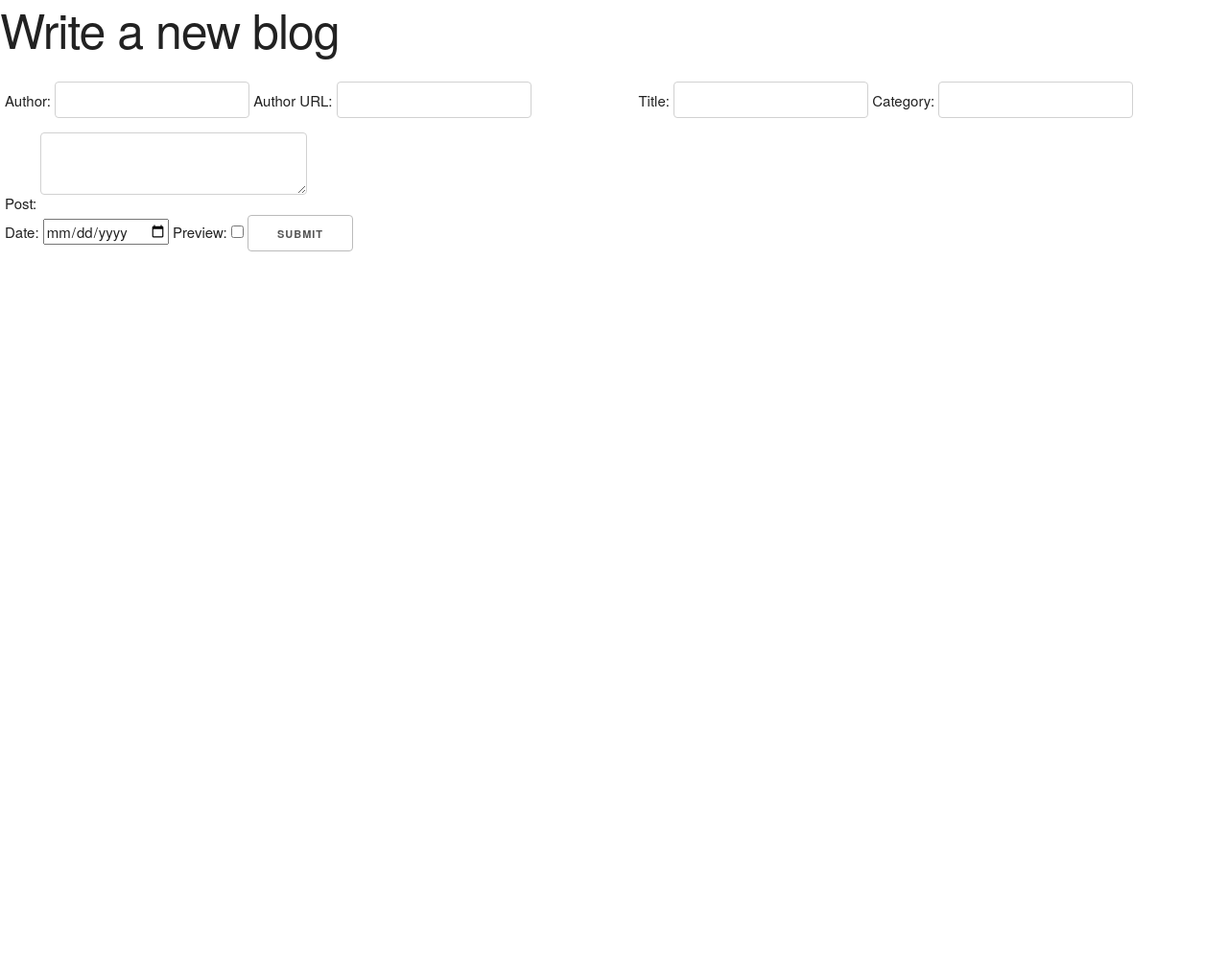
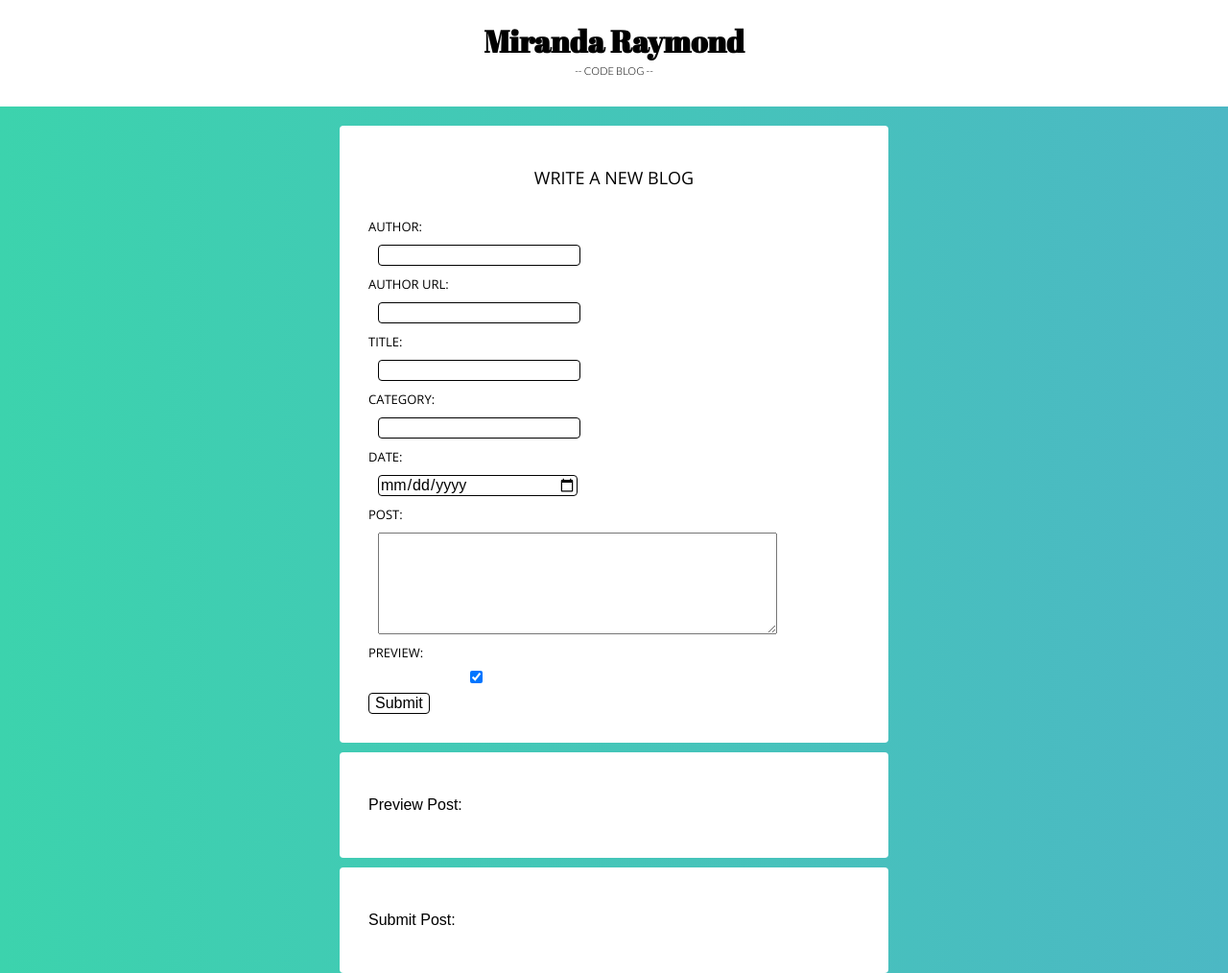
Before and after one commit to mirandalily/code-blog, a plain HTML site: page new.html in a window 1280 px wide. Shown: the whole page at 96% size. Before the commit the page ends 800 px from the top, so only its background shows below. Drawn offline with nearby package versions, Linux system fonts and the light colour scheme.

Commit message:
worked on styles and got everything looking uniform

```diff
--- a/new.html
+++ b/new.html
@@ -5,8 +5,11 @@
     <meta name="viewport" content="width=device-width, initial-scale=1">
 
     <link rel="stylesheet" type="text/css" href="styles/normalize.css">
-    <link rel="stylesheet" type="text/css" href="styles/skeleton.css">
     <link rel="stylesheet" type="text/css" href="styles/new.css">
+    <link href='https://fonts.googleapis.com/css?family=Lato:300' rel='stylesheet' type='text/css'>
+    <link href='https://fonts.googleapis.com/css?family=Abril+Fatface' rel='stylesheet' type='text/css'>
+    <link href='https://fonts.googleapis.com/css?family=Open+Sans:400,300' rel='stylesheet' type='text/css'>
+    <link href='https://fonts.googleapis.com/css?family=Oswald' rel='stylesheet' type='text/css'>
 
     <title>New Post</title>
     <script id="previewtemplate" type="text/x-handlebars-template">
@@ -29,38 +32,53 @@
     </script>
   </head>
   <body>
-    <h1>Write a new blog</h1>
+    <header>
+      <h1>
+        Miranda Raymond
+      </h1>
+      <p>-- code blog --</p>
+    </header>
+
+    <main>
     <form>
+      <h1>Write a new blog</h1>
       <div class="row">
         <div class="six columns">
-          Author: <input type='text' name='author'>
-          Author URL: <input type='text' name='authorUrl'>
+          <span id="newauth">Author:</span> <input type='text' name='author'>
+          <span id="newurl">Author URL:</span> <input type='text' name='authorUrl'>
         </div>
         <div class="six columns">
-          Title: <input type='text' name='title'>
-          Category: <input type='text' name='category'>
+          <span id="newtitle">Title:</span> <input type='text' name='title'>
+          <span id="newcat">Category:</span> <input type='text' name='category'>
+          <span id="newdate">Date:</span> <input type='date' name='publishedOn'>
         </div>
       </div>
       <div class="row">
         <div class="u-full-width">
-          Post: <textarea name='body' row='6' cols='30'>
+          <span id="newbody">Post:</span> <textarea id="textarea_1" name='body' row='6' cols='30'>
           </textarea>
         </div>
       </div>
       <div class="row">
         <div class="u-full-width">
-          Date: <input type='date' name='publishedOn'>
-          Preview: <input type='checkbox' name='preview'>
+          <span id="newprev">Preview:</span> <input type='checkbox' name='preview' checked="checked">
           <button class='click'>Submit</button>
         </div>
       </div>
     </form>
 
-    <div id="previewSection"></div>
+    <div id="prevtext">
+      <p>Preview Post:</p>
+        <div id="previewSection"></div>
+    </div>
 
-    <div id="submitArea"></div>
+    <div id="subtext">
+      <p>Submit Post:</p>
+      <div id="submitArea"></div>
+    </div>
+  </main>
 
-    <script src="scripts/jquery-2.1.4.js"></script>
+    <script src="scripts/jquery.js"></script>
     <script src='https://cdnjs.cloudflare.com/ajax/libs/handlebars.js/4.0.5/handlebars.js'></script>
     <script src="https://cdnjs.cloudflare.com/ajax/libs/marked/0.3.5/marked.min.js"></script>
     <script src="https://cdnjs.cloudflare.com/ajax/libs/highlight.js/9.0.0/highlight.min.js"></script>
--- a/scripts/new.js
+++ b/scripts/new.js
@@ -1,4 +1,4 @@
-var PreviewArticle = function(prev){
+var PreviewArticle = function(prev) {
   this.author = prev.author;
   this.authorSlug = prev.author.replace(/\ /g, '');
   this.title = prev.title;
@@ -29,13 +29,13 @@ var getFormData = function () {
     authorUrl: $('input[name=authorUrl]').val(),
     title: $('input[name=title]').val(),
     category: $('input[name=category]').val(),
-    date: $('input[name=publishedOn]').val(),
+    publishedOn: $('input[name=publishedOn]').val(),
     body: $('textarea[name=body]').val()
   };
   return (grabber);
 };
 
-$('button').on('click', function(event) {
+$('button.click').on('click', function(event) {
   event.preventDefault();
   var formClick = getFormData();
   console.log(formClick);
@@ -49,6 +49,7 @@ $('form').change(function(){
   var formPreview = getFormData();
   var temp = new PreviewArticle(formPreview);
   temp.toHTML('#previewSection');
+
 });
 
 $('input[name=preview]').on('click', function(){
--- a/styles/new.css
+++ b/styles/new.css
@@ -1,24 +1,172 @@
-p {
-  color: #7799FF;
-  padding: 1px;
+body {
+  background: #4CB8C4; /* fallback for old browsers */
+  background: -webkit-linear-gradient(to left, #4CB8C4 , #3CD3AD); /* Chrome 10-25, Safari 5.1-6 */
+  background: linear-gradient(to left, #4CB8C4 , #3CD3AD); /* W3C, IE 10+/ Edge, Firefox 16+, Chrome 26+, Opera 12+, Safari 7+ */
+}
+/*Header & Navigation*/
+
+header {
+  background: white;
+  width: 100%;
+  padding: 20px;
+  margin-top: -20px;
+  margin-left: -20px;
+  position: relative
 }
 
-h1, h2, h3 {
-  style: strong;
-  color: FF9999;
-  font-family: cursive Times serif;
+
+header h1 {
+  display: block;
+  text-align: center;
+  font-family: 'Abril Fatface', cursive;
+  margin-bottom: -8px;
 }
 
-article {
-  border: 1px solid black;
-  border-radius: 3px;
-  padding: 1px;
+header p {
+  display: block;
+  text-align: center;
+  text-transform: uppercase;
+  font-size: 11px;
+  font-family: 'Lato', sans-serif;
 }
 
-img {
-  max-width: 100%;
+nav ul li {
+  display: block;
+}
+
+nav {
+  margin-bottom: 50px;
+  margin-top: -13px;
+}
+
+nav ul li {
+  list-style: none;
+  display: inline;
+  font-family: 'Open Sans', sans-serif;
+  font-weight: 300;
+  text-transform: uppercase;
+}
+
+form span{
+  font-family: 'Open Sans', sans-serif;
+  font-weight: 400;
+  text-transform: uppercase;
+  font-size: 13px;
 }
 
 form {
-  padding: 5px;
+  background: white;
+  padding: 30px;
+  width: 40%;
+  margin: 0 auto;
+  border-radius: 4px 4px 4px 4px;
+  -moz-border-radius: 4px 4px 4px 4px;
+  -webkit-border-radius: 4px 4px 4px 4px;
+  margin-top: 20px;
 }
+
+form h1 {
+  text-align: center;
+  font-family: 'Open Sans', sans-serif;
+  font-weight: 400;
+  text-transform: uppercase;
+  font-size: 18px;
+  margin-bottom: 30px;
+}
+
+form input {
+  border-radius: 4px 4px 4px 4px;
+  -moz-border-radius: 4px 4px 4px 4px;
+  -webkit-border-radius: 4px 4px 4px 4px;
+   box-shadow: none;
+   border: 1px solid black;
+   display: block;
+   margin: 10px;
+   width: 40%;
+}
+
+textarea {
+  display: block;
+  margin: 10px;
+  height: 100px;
+  width: 80%;
+}
+
+button.click {
+  background: white;
+  border: 1px solid black;
+  border-radius: 4px 4px 4px 4px;
+  -moz-border-radius: 4px 4px 4px 4px;
+  -webkit-border-radius: 4px 4px 4px 4px;
+  margin: 0 auto;
+}
+
+#prevtext {
+  background: white;
+  margin: 0 auto;
+  width: 40%;
+  border-radius: 4px 4px 4px 4px;
+  -moz-border-radius: 4px 4px 4px 4px;
+  -webkit-border-radius: 4px 4px 4px 4px;
+  margin-top: 10px;
+  padding: 30px;
+}
+
+#subtext {
+  background: white;
+  margin: 0 auto;
+  width: 40%;
+  border-radius: 4px 4px 4px 4px;
+  -moz-border-radius: 4px 4px 4px 4px;
+  -webkit-border-radius: 4px 4px 4px 4px;
+  margin-top: 10px;
+  padding: 30px;
+}
+
+.previewpost h3.category{
+  font-size: 12px;
+  text-transform: uppercase;
+  text-align: right;
+  color: black;
+}
+
+.previewpost .publishdate {
+  font-size: 11px;
+  font-family: 'Open Sans', sans-serif;
+  font-weight: 400;
+  margin-top: -10px;
+  float: left;
+}
+
+.previewpost .post {
+  margin-top: 30px;
+}
+
+.previewpost h1 {
+  font-size: 12px;
+  font-family: 'Open Sans', sans-serif;
+  font-weight: 400;
+  text-transform: lowercase;
+}
+
+.previewpost h2 {
+  font-family: 'Open Sans', sans-serif;
+  font-weight: 400;
+  font-size: 26px;
+  text-transform: uppercase;
+}
+
+#textTemplate p {
+  font-family: 'Open Sans', sans-serif;
+  font-weight: 400;
+  font-size: 26px;
+  text-transform: uppercase;
+}
+
+@media screen and (max-width: 900px) {
+
+form input {
+  width: 80%;
+}
+
+}
--- a/styles/styles.css
+++ b/styles/styles.css
@@ -34,13 +34,33 @@ header p {
   font-family: 'Lato', sans-serif;
 }
 
-nav ul li {
-  display: block;
+nav {
+  background: black;
+  margin-left: -10px;
+  margin-right: -10px;
+  text-align: center;
+}
+
+.nav {
+  width: 100%;
+  display: inline-block;
+}
+
+.nav li {
+  margin-left: 5px;
+  margin-right: 50px;
+}
+
+.nav li a:hover {
+  color: white;
+}
+
+.nav li a{
+  color: white;
 }
 
 nav {
   margin-bottom: 50px;
-  margin-top: -13px;
 }
 
 nav ul li {
@@ -48,129 +68,13 @@ nav ul li {
   display: inline;
   font-family: 'Open Sans', sans-serif;
   font-weight: 300;
+  font-size: 14px;
   text-transform: uppercase;
 }
 
-
-  .hamburger {
-    display: none;
-  }
-
-  .nav {
-    display: inline-block;
-  }
-
-  .nav ul {
-    display: inline;
-  }
-
-  .nav li {
-    border: none;
-    display: inline;
-  }
-
-  .nav li a {
-    padding: 0px;
-    width: 50px;
-  }
-
-  .nav li:hover {
-    display: inline;
-  }
-
-/*Hamburger menu*/
-
-/*.hamburger{
-  background:none;
-  position:absolute;
-  top:0;
-  left:0;
-  line-height:45px;
-  padding:0px 15px 0px 15px;
-  color:black;
-  border:0;
-  font-size:1.4em;
-  font-weight:bold;
-  cursor:pointer;
-  outline:none;
-  z-index:10000000000000;
-  display: block;
+.hamburger {
+  display: none;
 }
-.cross{
-  background:none;
-  position:absolute;
-  top:0px;
-  left:0;
-  padding:0px 15px 0px 15px;
-  color:black;
-  border:0;
-  font-size:3em;
-  line-height:65px;
-  font-weight:bold;
-  cursor:pointer;
-  outline:none;
-  z-index:10000000000000;
-}
-
-.nav {
-  display:none;
-  z-index:1000000;
-  font-weight:bold;
-  font-size:0.8em;
-  width:100%;
-  background:#131313;
-  /*position:absolute;*/
-  /*text-align:left;
-  margin-left: -32px;
-}
-
-.nav ul {
-  margin: 0;
-  padding: 0;
-  list-style-type: none;
-  list-style-image: none;
-}
-
-.nav li {
-  display: block;
-  padding:15px 0 15px 20px;
-  border-bottom:#1d1f20 1px solid;
-}
-
-.nav li:hover{
-  display: block;
-  background:#181818;
-  padding:15px 0 15px 20px;
-  border-bottom:#1d1f20 1px solid;
-}
-
-.nav ul li a {
-  text-decoration:none;
-  margin: 0px;
-  color:#fff;
-}
-
-.nav ul li a:hover {
-  color: #fff;
-  text-decoration:none;
-}
-
-.nav a {
-  text-decoration:none;
-  color:white;
-}
-
-.nav a:hover {
-  text-decoration:none;
-  color:white;
-}
-
-.glyphicon-home{
-  color:white;
-  font-size:1.5em;
-  margin-top:5px;
-  margin:0 auto;
-}*/
 
 /*Drop Down Menu*/
 
@@ -244,29 +148,33 @@ main img{
   margin: 15px;
 }
 
-h3.category{
+.blogpost h3.category{
   font-size: 12px;
   text-transform: uppercase;
   text-align: right;
   color: black;
 }
 
-.publishdate {
+.blogpost .publishdate {
   font-size: 11px;
   font-family: 'Open Sans', sans-serif;
   font-weight: 400;
   margin-top: -15px;
+  float: left;
 }
 
-h1.author {
-  margin-top: -15px;
+.blogpost .post {
+  margin-top: 30px;
+}
+
+.blogpost h1 {
   font-size: 12px;
   font-family: 'Open Sans', sans-serif;
   font-weight: 400;
   text-transform: lowercase;
 }
 
-h2.title {
+.blogpost h2 {
   font-family: 'Open Sans', sans-serif;
   font-weight: 400;
   font-size: 26px;
@@ -336,9 +244,10 @@ footer {
     font-size:0.8em;
     width:100%;
     background:#131313;
-    /*position:absolute;*/
+    position: relative;
     text-align:left;
     margin-left: -32px;
+    margin-top: -1px;
   }
 
   .nav ul {
@@ -346,6 +255,7 @@ footer {
     padding: 0;
     list-style-type: none;
     list-style-image: none;
+    position: relative;
   }
 
   .nav li {
@@ -381,15 +291,6 @@ footer {
     text-decoration:none;
     color:white;
   }
-
-  .glyphicon-home{
-    color:white;
-    font-size:1.5em;
-    margin-top:5px;
-    margin:0 auto;
-  }
-
-
 }
 
 @media screen and (min-width: 600px) {
@@ -453,7 +354,7 @@ h3.publishdate {
 }
 
 form {
-  margin-bottom: -20px;
+  margin-bottom: 20px;
 }
 
 }
```
Also changed, not shown: index.html (+1 -1 lines), scripts/blog.js (+15 -25 lines), 1 other file.
